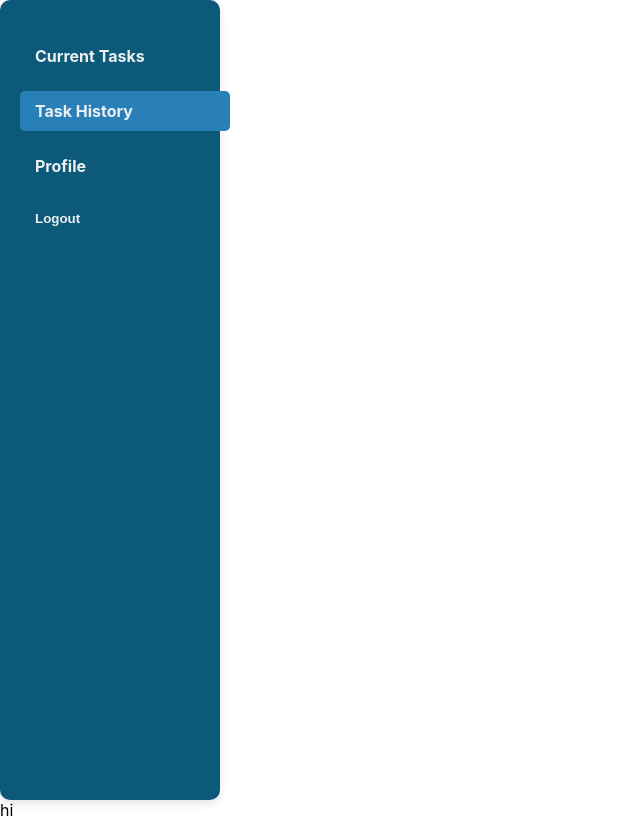
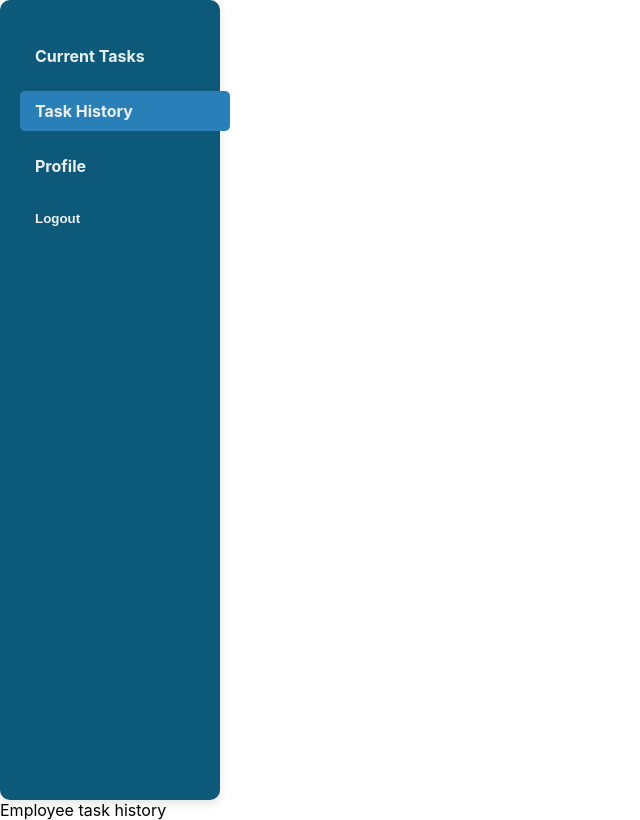
Before and after one commit to Renukaganga/employee-management-system, a React (Create React App) app: page /his-emp in a window 1280 px wide. Shown: the whole page, without its empty margins (0-640 px from the left). Built offline with nearby package versions, Linux system fonts and the light colour scheme.

Commit message:
tasks-assignedtoemployee-fetched

```diff
--- a/src/components/employee/HisEmp.js
+++ b/src/components/employee/HisEmp.js
@@ -7,7 +7,7 @@ const HisEmp = () => {
             <div>
                 <Edashboard />
             </div>
-            hi
+            Employee task history
         </div>
     );
 };
```
